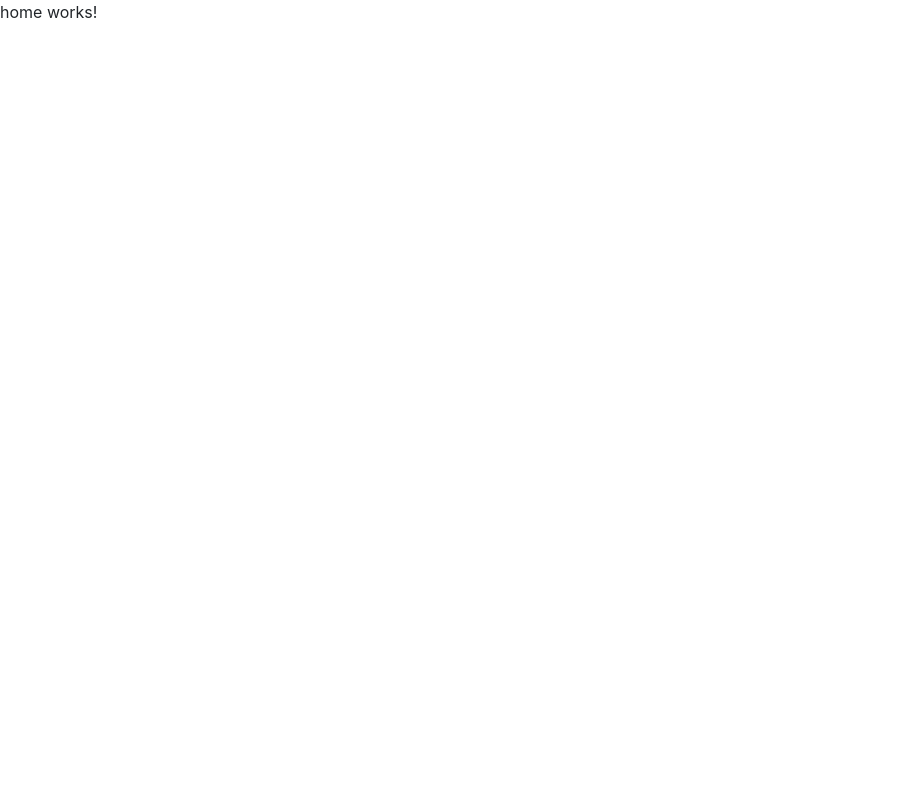
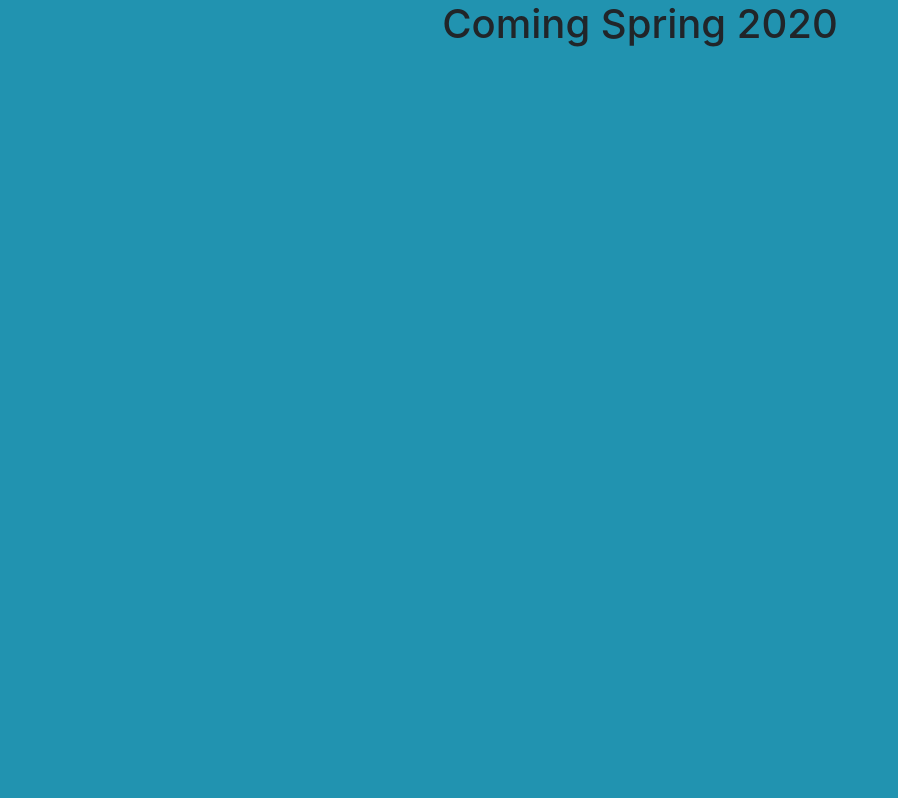
Before and after one commit to sjoseph1848/pooch, an Angular app: page /home in a window 1280 px wide. Shown: the top 798 px of the page, without its empty margins (0-898 px from the left). Built offline with nearby package versions, Linux system fonts and the light colour scheme.

Commit message:
updated the home page

```diff
--- a/src/app/app.component.html
+++ b/src/app/app.component.html
@@ -2,7 +2,9 @@
 <div class="bg">
     <div class="welcome">
         <div class="welcome-button">
-                <a routerLink="/home"><button class="btn-homescreen">Welcome</button></a>
+                <a routerLink="/home">
+                    <button class="btn-homescreen">Welcome</button>
+                </a>
         </div>
     </div>
 
--- a/src/app/home/home.component.css
+++ b/src/app/home/home.component.css
@@ -1,3 +1,8 @@
 body{
     height: 100%;
+    background-color: #2193b0;
   }
+
+  h1 {
+      text-align: center;
+  }
--- a/src/app/home/home.component.html
+++ b/src/app/home/home.component.html
@@ -1,3 +1,3 @@
 <body>
-    <p>home works!</p>
+    <h1>Coming Spring 2020</h1>
 </body>
```
